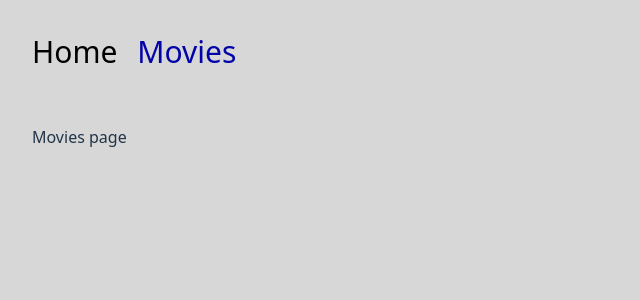
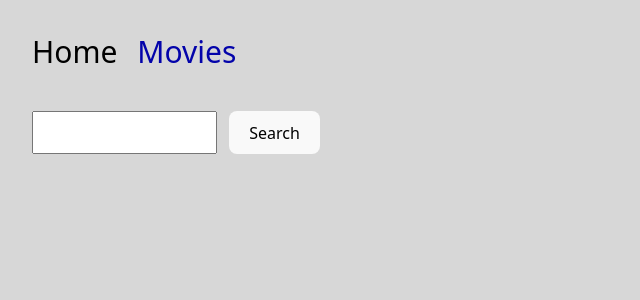
Before and after one commit to denys-filiuk/goit-react-hw-05, a React (Vite) app: page /movies in a window 1280 px wide. Shown: the top 300 px of the page, without its empty margins (0-640 px from the left). Built offline with nearby package versions, Linux system fonts and the light colour scheme.

Commit message:
add search

```diff
--- /dev/null
+++ b/src/pages/MoviesPage/MoviePage.module.css
@@ -0,0 +1,4 @@
+.container {
+  display: flex;
+  gap: 12px;
+}
--- a/src/pages/MoviesPage/MoviesPage.jsx
+++ b/src/pages/MoviesPage/MoviesPage.jsx
@@ -1,3 +1,35 @@
+import { useEffect, useState } from "react";
+import { useSearchParams } from "react-router-dom";
+import css from "./MoviePage.module.css";
+
 export default function MoviesPage() {
-  return <p>Movies page</p>;
+  const [movie, setMovie] = useState([]);
+  const [loading, setLoading] = useState(false);
+
+  const [searchParams, setSearchParams] = useSearchParams();
+  const query = searchParams.get("query") ?? "";
+
+  const changeSearchQuery = (e) => {
+    const newQuery = e.target.value;
+    const nextSearchParams = new URLSearchParams(searchParams);
+
+    if (newQuery !== "") {
+      nextSearchParams.set("query", newQuery);
+    } else {
+      nextSearchParams.delete("query");
+    }
+    setSearchParams(nextSearchParams);
+  };
+
+  useEffect(() => {
+    console.log({ query });
+  }, [query]);
+
+  return (
+    <div className={css.container}>
+      <input type="text" value={query} onChange={changeSearchQuery} />
+      <button type="submit">Search</button>
+      {loading && <p>Loading movies</p>}
+    </div>
+  );
 }
```
